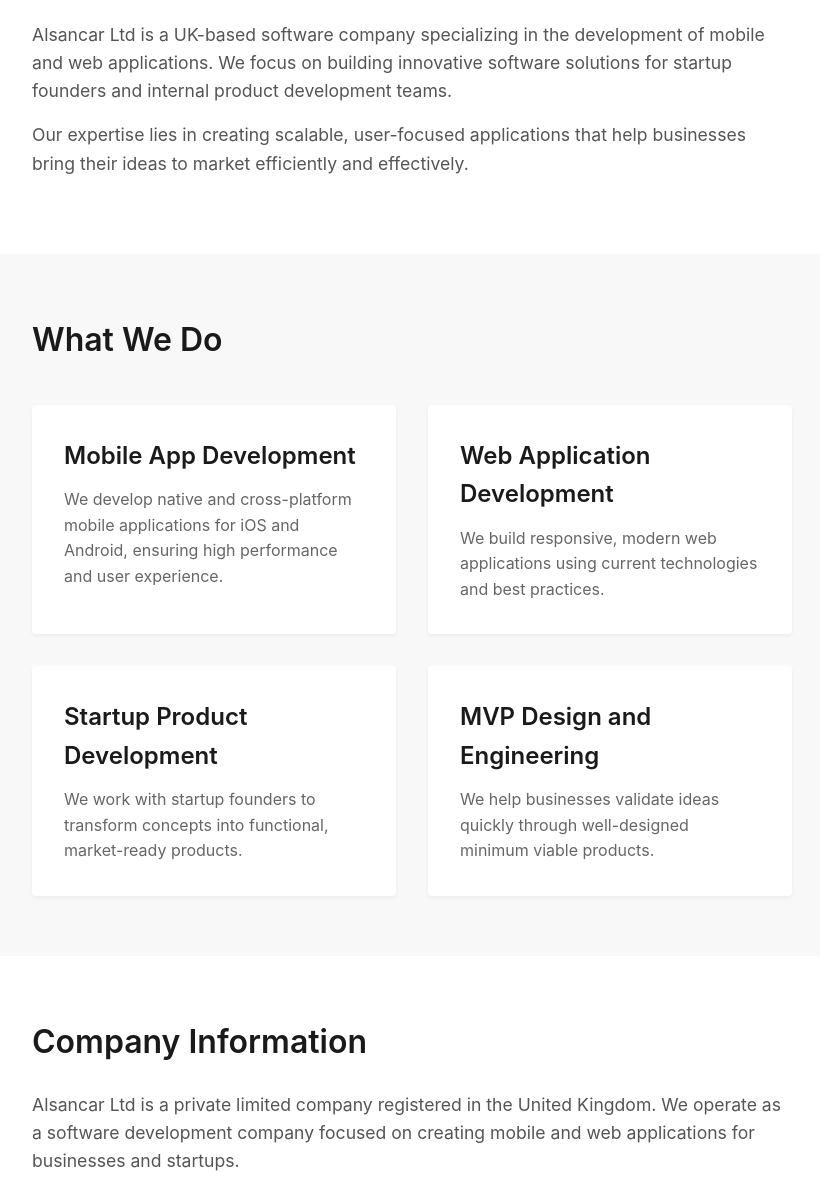
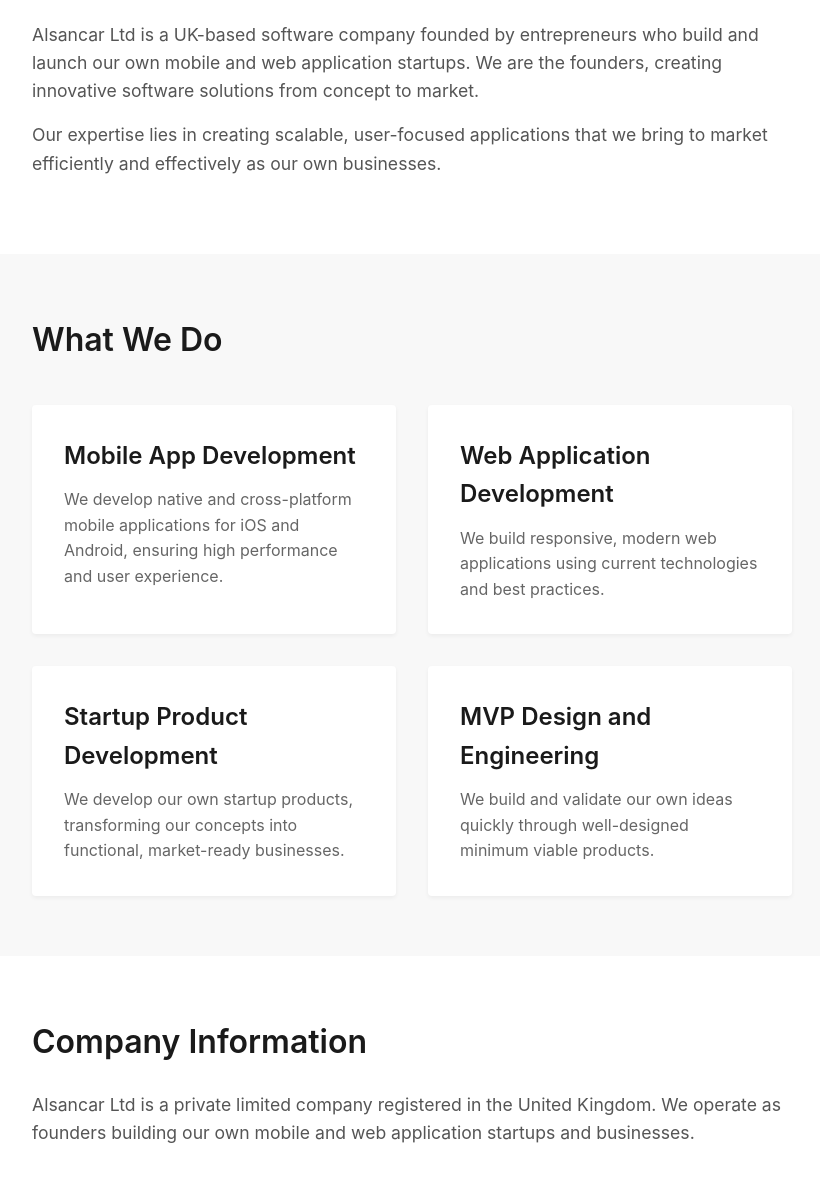
Before and after one commit to hakanalsancak/Alsancar-Ltd, a plain HTML site: page index.html in a window 1280 px wide. Shown: the part 519-1720 px from the top of the page, without its empty margins (228-1048 px from the left). Drawn offline with Linux system fonts and the light colour scheme.

Commit message:
Description update

```diff
--- a/index.html
+++ b/index.html
@@ -3,7 +3,7 @@
 <head>
     <meta charset="UTF-8">
     <meta name="viewport" content="width=device-width, initial-scale=1.0">
-    <meta name="description" content="Alsancar Ltd - A UK-based software company specializing in mobile and web application development for startups.">
+    <meta name="description" content="Alsancar Ltd - A UK-based software company building our own mobile and web application startups.">
     <title>Alsancar Ltd - Mobile & Web Application Development</title>
     <link rel="icon" type="image/png" href="assets/Favicon%20and%20logo.png">
     <link rel="stylesheet" href="styles.css">
@@ -44,8 +44,8 @@
         <section id="about" class="section about">
             <div class="container">
                 <h2>About Us</h2>
-                <p>Alsancar Ltd is a UK-based software company specializing in the development of mobile and web applications. We focus on building innovative software solutions for startup founders and internal product development teams.</p>
-                <p>Our expertise lies in creating scalable, user-focused applications that help businesses bring their ideas to market efficiently and effectively.</p>
+                <p>Alsancar Ltd is a UK-based software company founded by entrepreneurs who build and launch our own mobile and web application startups. We are the founders, creating innovative software solutions from concept to market.</p>
+                <p>Our expertise lies in creating scalable, user-focused applications that we bring to market efficiently and effectively as our own businesses.</p>
             </div>
         </section>
 
@@ -64,11 +64,11 @@
                     </div>
                     <div class="service-item">
                         <h3>Startup Product Development</h3>
-                        <p>We work with startup founders to transform concepts into functional, market-ready products.</p>
+                        <p>We develop our own startup products, transforming our concepts into functional, market-ready businesses.</p>
                     </div>
                     <div class="service-item">
                         <h3>MVP Design and Engineering</h3>
-                        <p>We help businesses validate ideas quickly through well-designed minimum viable products.</p>
+                        <p>We build and validate our own ideas quickly through well-designed minimum viable products.</p>
                     </div>
                 </div>
             </div>
@@ -78,7 +78,7 @@
         <section id="company-info" class="section company-info">
             <div class="container">
                 <h2>Company Information</h2>
-                <p>Alsancar Ltd is a private limited company registered in the United Kingdom. We operate as a software development company focused on creating mobile and web applications for businesses and startups.</p>
+                <p>Alsancar Ltd is a private limited company registered in the United Kingdom. We operate as founders building our own mobile and web application startups and businesses.</p>
             </div>
         </section>
 
```
